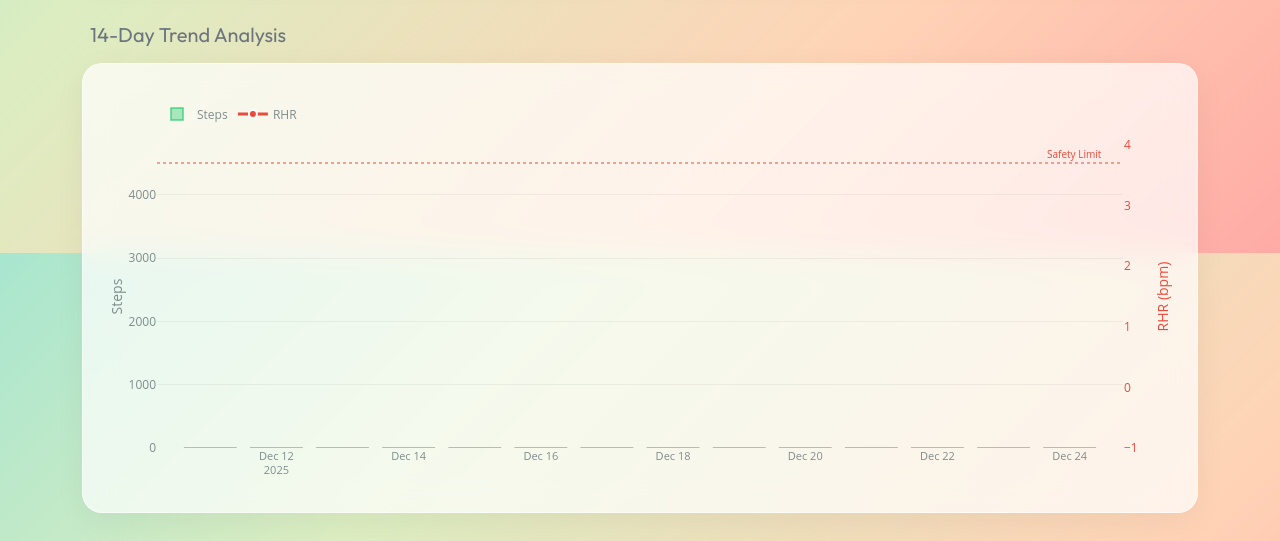
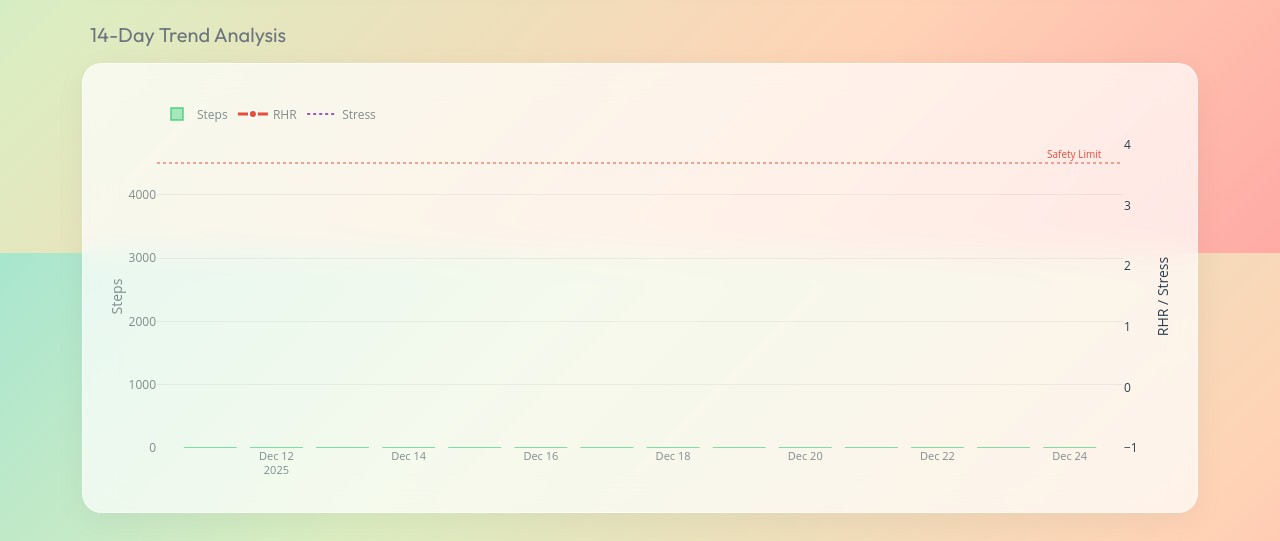
Before and after one commit to joelgerard/tree_health, a Flask app: page / in a window 1280 px wide. Shown: the part 1347-1888 px from the top of the page. Run offline with Flask 3, Linux system fonts and the light colour scheme; data that the repository does not hold is empty; some libraries are stand-ins or nearby versions.

Commit message:
graph stress

```diff
--- a/app.py
+++ b/app.py
@@ -736,16 +736,16 @@ def api_data():
     data = {
         "dates": [],
         "steps": [],
-        "rhr": []
+        "rhr": [],
+        "stress": []
     }
 
     try:
         conn = get_db_connection(GARMIN_DB)
         cursor = conn.cursor()
 
-        # We need Steps (daily_summary) and RHR (resting_hr or daily_summary?)
-        # Requirements says: RHR from resting_hr table? Or daily_summary?
-        # daily_summary has 'rhr' column too.
+        # We need Steps, RHR, Stress from daily_summary
+        # daily_summary has 'days', 'steps', 'rhr', 'stress_avg'
         # Metric 3 used `resting_hr` table. Let's stick to `resting_hr` table for consistency if possible,
         # but `daily_summary` might be easier to join if we want everything in one go.
         # Let's query them separately to be safe or join them.
@@ -775,7 +775,13 @@ def api_data():
                 if row_ds_rhr:
                     rhr = row_ds_rhr['rhr']
 
-            data["rhr"].append(rhr) # None will be a gap in line chart, which is good.
+            data["rhr"].append(rhr)
+
+            # Stress
+            cursor.execute("SELECT stress_avg FROM daily_summary WHERE day = ?", (date_str,))
+            row_stress = cursor.fetchone()
+            stress = row_stress['stress_avg'] if row_stress else None
+            data["stress"].append(stress)
 
             current += timedelta(days=1)
 
--- a/templates/index.html
+++ b/templates/index.html
@@ -12,7 +12,7 @@
     <!-- HTMX -->
     <script src="https://unpkg.com/htmx.org@1.9.10"></script>
     <!-- Plotly -->
-    <script src="https://cdn.plot.ly/plotly-latest.min.js"></script>
+    <script src="https://cdn.plot.ly/plotly-2.27.0.min.js" charset="utf-8"></script>
 
     <style>
         :root {
@@ -593,6 +593,17 @@
                         marker: { size: 8, color: '#e74c3c', line: { color: '#fff', width: 2 } }
                     };
 
+                    const traceStress = {
+                        x: data.dates,
+                        y: data.stress,
+                        name: 'Stress',
+                        yaxis: 'y2',
+                        type: 'scatter',
+                        mode: 'lines',
+                        line: { color: '#9b59b6', width: 2, dash: 'dot' },
+                        visible: true
+                    };
+
                     const layout = {
                         title: { text: '', font: { color: '#2c3e50' } },
                         paper_bgcolor: 'rgba(0,0,0,0)',
@@ -612,10 +623,10 @@
                             zeroline: false
                         },
                         yaxis2: {
-                            title: 'RHR (bpm)',
+                            title: 'RHR / Stress',
                             overlaying: 'y',
                             side: 'right',
-                            color: '#e74c3c',
+                            color: '#2c3e50',
                             showgrid: false,
                             zeroline: false
                         },
@@ -653,7 +664,7 @@
                         hoverlabel: { bgcolor: "#fff", bordercolor: "#eee", font: { color: "#333" } }
                     };
 
-                    Plotly.newPlot('trendChart', [traceSteps, traceRHR], layout, { responsive: true, displayModeBar: false });
+                    Plotly.newPlot('trendChart', [traceSteps, traceRHR, traceStress], layout, { responsive: true, displayModeBar: false });
                 });
 
             // Fetch Recovery History
```
Also changed, not shown: tests/test_integration.py (+1 -0 lines).
